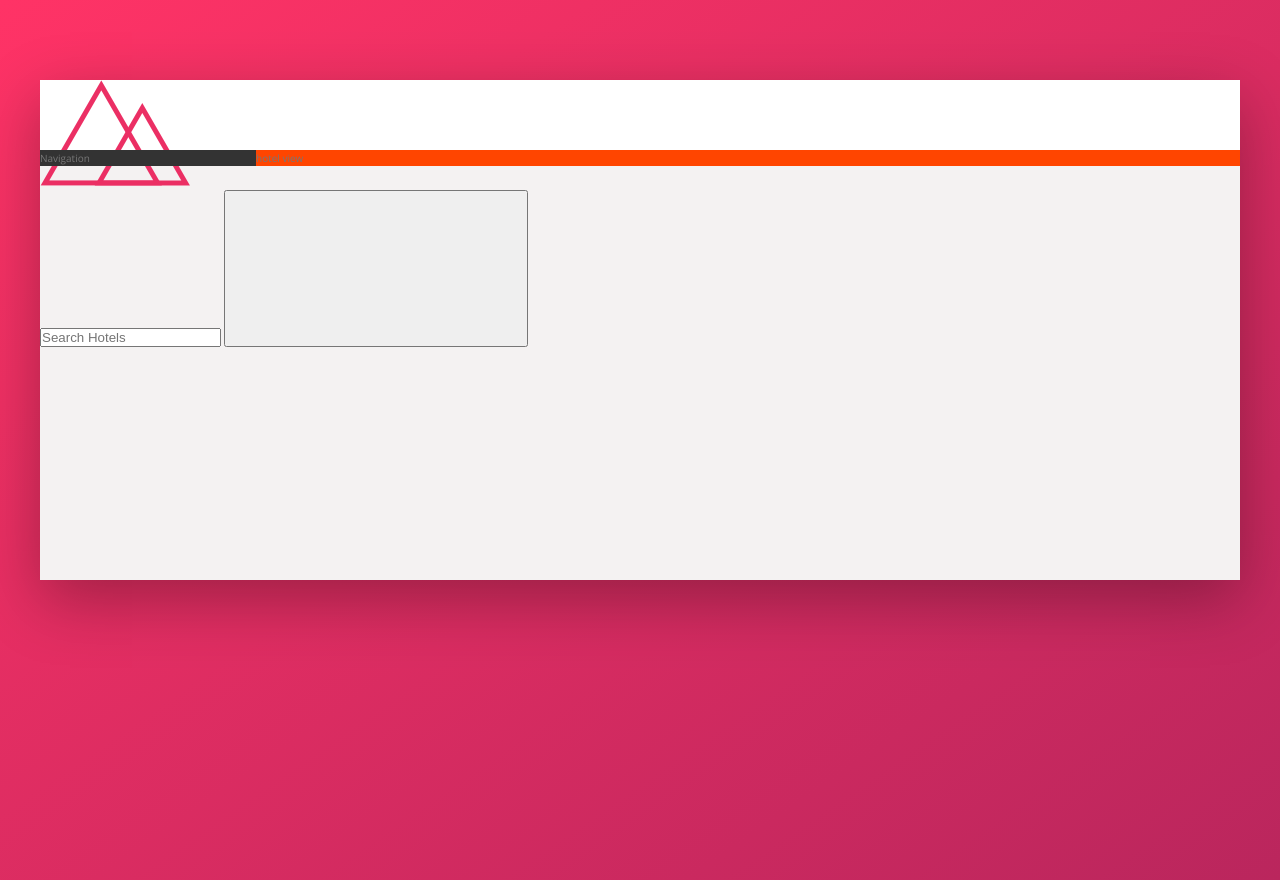
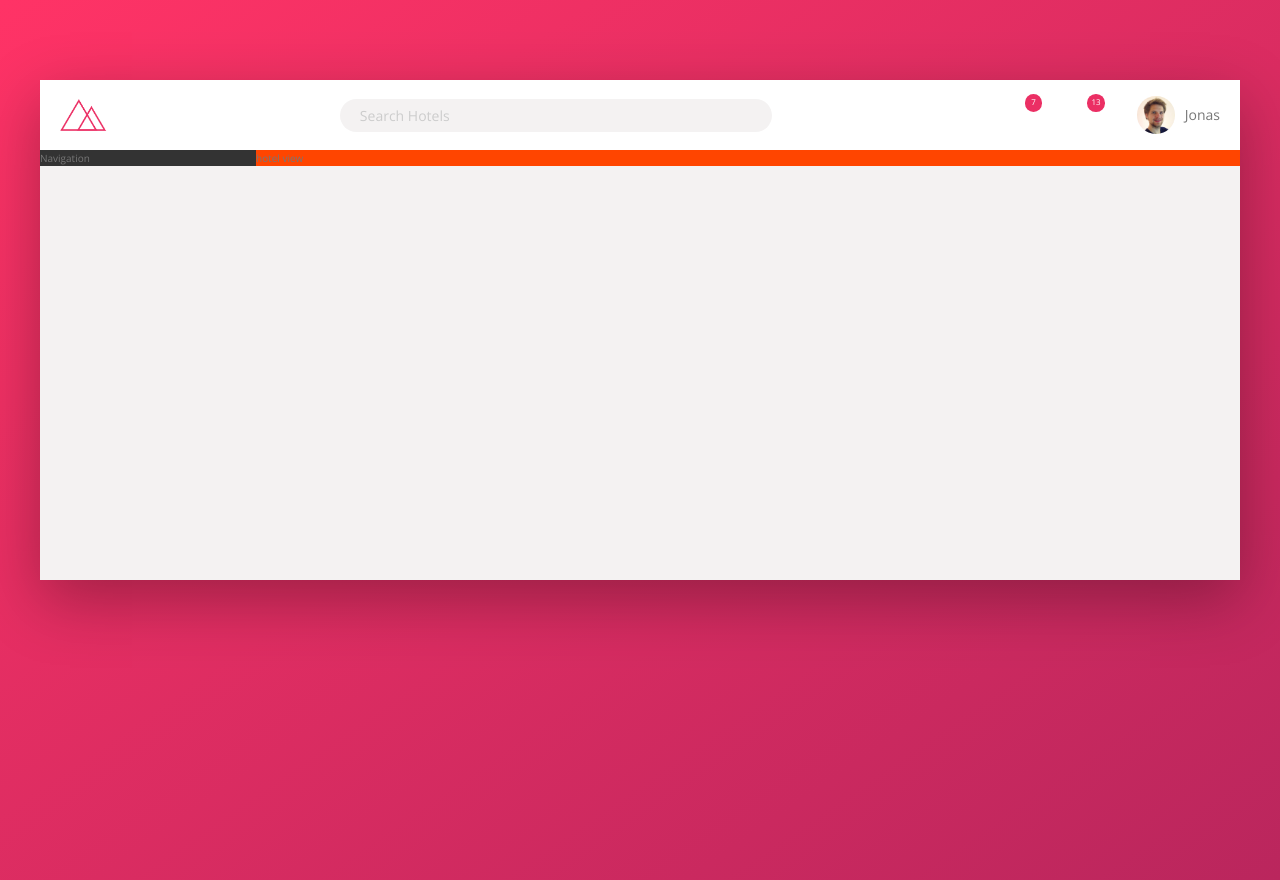
Before and after one commit to laurel-ray/trillo, a website: page index.html in a window 1280 px wide. Drawn offline with nearby package versions, Linux system fonts and the light colour scheme.

Commit message:
header flexbox layout

```diff
--- a/index.html
+++ b/index.html
@@ -8,7 +8,7 @@
         <link rel="stylesheet" href="css/style.css">
         <link rel="shortcut icon" type="image/png" href="img/favicon.png">
 
-        <title>trillo &mdash; Your all-in-one booking app</title>
+        <title>trillo Your all-in-one booking app</title>
     </head>
     <body>
         <div class="container">
@@ -19,10 +19,29 @@
                     <input type="text" class="search__input" placeholder="Search Hotels">
                     <button class="search__button">
                         <svg class="search__icon">
-                            <use xlink:href="img/sprite.svg#icon-magnifying-glass"></use>
+                            <use href="img/sprite.svg#icon-magnifying-glass"></use>
                         </svg>
                     </button>
                 </form>
+
+                <nav class="user-nav">
+                    <div class="user-nav__icon-box">
+                        <svg class="user-nav__icon">
+                            <use href="img/sprite.svg#icon-bookmark"></use>
+                        </svg>
+                        <span class="user-nav__notification">7</span>
+                    </div>
+                    <div class="user-nav__icon-box">
+                        <svg class="user-nav__icon">
+                            <use href="img/sprite.svg#icon-message"></use>
+                        </svg>
+                        <span class="user-nav__notification">13</span>
+                    </div>
+                    <div class="user-nav__user">
+                        <img src="img/user.jpg" alt="user photo" class="user-nav__user-photo">
+                        <span class="user-nav__user-name">Jonas</span>
+                    </div>
+                </nav>
             </header>
             <div class="content">
                 <nav class="sidebar">
--- a/sass/_components.scss
+++ b/sass/_components.scss
@@ -0,0 +1,146 @@
+//////////////////////////////////
+// LOGO
+
+.logo {
+    height: 3.25rem;
+    margin-left: 2rem;
+}
+
+
+//////////////////////////////////////
+// SEARCH
+
+.search {
+
+    flex: 0 0 40%;
+
+    display: flex;
+    align-items: center;
+    justify-content: center;
+
+    &__input {
+        font-family: inherit;
+        font-size: inherit;
+        color: inherit;
+        background-color: var(--color-grey-light2);
+        border: none;
+        padding: .7rem 2rem;
+        border-radius: 100px;
+        width: 90%;
+        transition: all .2s;
+        margin-right: -3.25rem;
+
+        &:focus {
+            outline: none;
+            width: 100%;
+            background-color: var(--color-grey-light3);
+        }
+
+        &::-webkit-input-placeholder {
+            font-weight: 100;
+            color: var(--color-grey-light4)
+
+        }
+
+    &__input:focus + &__button {
+        background-color: var(--color-grey-light2);
+    }
+
+    }
+
+    &__button {
+        border: none;
+        background-color: var(--color-grey-light2);
+
+        &:focus {
+            outline: none;
+        }
+
+        &:active {
+            transform: translateY(2px);
+        }
+
+
+
+    }
+
+    &__icon {
+        height: 2rem;
+        width: 2rem;
+        fill: var(--color-grey-dark3)
+
+    }
+}
+
+
+
+
+
+
+
+
+
+//////////////////////////////////////////
+// USER NAVIGATION
+
+.user-nav {
+
+    align-self: stretch;
+    display: flex;
+    align-items: center;
+
+    & > * {
+        padding: 0 2rem;
+        cursor: pointer;
+        height: 100%;
+        display: flex;
+        align-items: center;
+    }
+
+    & > *:hover {
+        background-color: var(--color-grey-light2);
+
+    }
+
+    &__icon-box {
+        position: relative;
+
+    }
+
+    &__icon {
+        height: 2.25rem;
+        width: 2.25rem;
+        fill: var(--color-grey-dark2);
+
+
+    }
+
+    &__notification {
+        font-size: .8rem;
+        height: 1.75rem;
+        width: 1.75rem;
+        border-radius: 50%;
+        background-color: var(--color-primary);
+        color: #fff;
+        position: absolute;
+        top: 1.4rem;
+        right: 1.25rem;
+        display: flex;
+        justify-content: center;
+        align-items: center;
+
+
+    }
+
+
+
+    &__user-photo {
+        height: 3.75rem;
+        border-radius: 50%;
+        margin-right: 1rem;
+
+
+    }
+
+
+}
--- a/sass/_layout.scss
+++ b/sass/_layout.scss
@@ -9,9 +9,14 @@
 }
 
 .header {
+    font-size: 1.4rem;
     height: 7rem;
     background-color: #fff;
     border-bottom: var(--color-grey-light2);
+
+    display: flex;
+    justify-content: space-between;
+    align-items: center;
 }
 
 .content {
```
Also changed, not shown: css/style.css.
